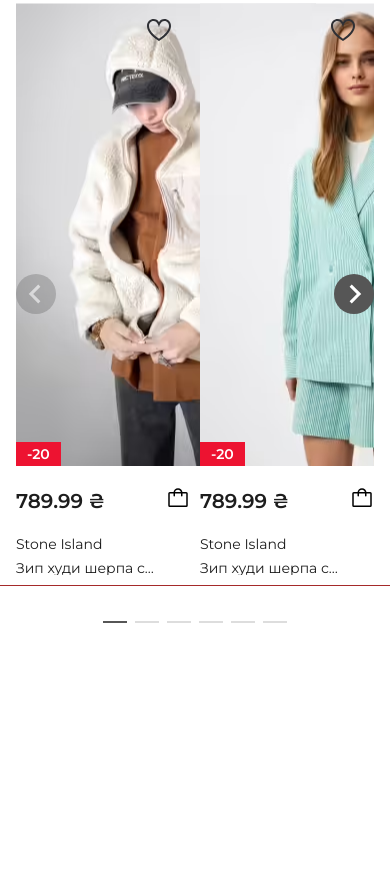
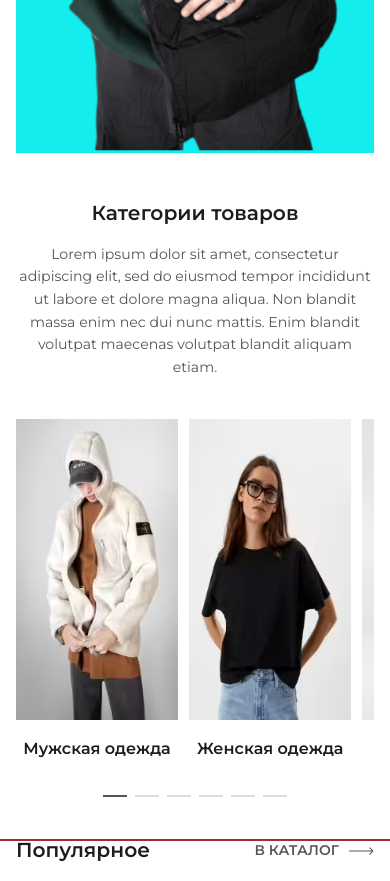
Before and after one commit to Larukhina-Tatiana/IMO, a website: page index.html in a window 390 px wide. Shown: the part 1119-2000 px from the top of the page. Before the commit the page ends 1744 px from the top, so only its background shows below. Drawn offline with nearby package versions, Linux system fonts and the light colour scheme.

Commit message:
закончена sale

```diff
--- a/index.html
+++ b/index.html
@@ -1280,7 +1280,7 @@
       </div>
     </section>
 
-    <!-- <div class="tabs section">
+    <div class="tabs section">
       <div class="container">
         <div class="tabs__overflow tabs-wrapper">
           <div class="categories__tabs mobile-overflow flex">
@@ -1502,6 +1502,8 @@
         </div>
       </div>
     </section>
+
+
     <section class="popular container section">
       <div class="popular__inner">
         <div class="popular__content flex">
@@ -1838,15 +1840,14 @@
               </li>
             </ul>
           </div>
-
-
         </div>
       </div>
-    </section>-->
+    </section>
+
+
     <section class="current section container">
       <h2 class="current__title section__title">Актуальное</h2>
       <div class="current__inner">
-
         <ul class="current__list">
           <li class="current__item">
             <a class="current__link" href="#">
@@ -1885,7 +1886,6 @@
             <a class="current__link-trend" href="#">Все еще в тренде</a>
           </li>
         </ul>
-
         <div class="current__slider-box swiper">
           <div class="swiper-wrapper">
 
@@ -1957,7 +1957,7 @@
           <a class="popular__link link__catalog link" href="">В каталог</a>
         </div>
 
-        <div class="splide1 splide" aria-label="Basic Structure Example">
+        <div class="splide2 splide" aria-label="Basic Structure Example">
           <div class="splide__track">
             <ul class="popular__slider slider__list splide__list">
               <li class="splide__slide">
--- a/js/main.js
+++ b/js/main.js
@@ -56,50 +56,71 @@
   },
 });
 
-// // ! Tabs
-// $(".tabs__link").on("click", function (e) {
-//   e.preventDefault();
+// ! Tabs
+$(".tabs__link").on("click", function (e) {
+  e.preventDefault();
 
-//   $($(this).siblings()).removeClass("tabs__link--active");
+  $($(this).siblings()).removeClass("tabs__link--active");
 
-//   $($(this).closest(".tabs-wrapper").siblings().find("li")).removeClass(
-//     "tabs__content--active"
-//   );
+  $($(this).closest(".tabs-wrapper").siblings().find("li")).removeClass(
+    "tabs__content--active"
+  );
 
-//   $(this).addClass("tabs__link--active");
-//   $($(this).attr("href")).addClass("tabs__content--active");
-// });
+  $(this).addClass("tabs__link--active");
+  $($(this).attr("href")).addClass("tabs__content--active");
+});
 
-// // Иконка фаворит становиться залитой
-// $(".card-product__favorite").on("click", function () {
-//   $(this).toggleClass("card-product__favorite--active");
-// });
+// Иконка фаворит становиться залитой
+$(".card-product__favorite").on("click", function () {
+  $(this).toggleClass("card-product__favorite--active");
+});
 
-// var mySlider = new Splide(".splide", {
-//   perPage: 4,
-//   arrows: false,
-//   gap: "20px",
-//   breakpoints: {
-//     1199: {
-//       perPage: 3,
-//       gap: "20px",
-//       // height: "6rem",
-//     },
-//     684: {
-//       perPage: 2,
-//       gap: "20px",
-//       // height: "6rem",
-//     },
-//     480: {
-//       perPage: 1,
-//       gap: ".7rem",
-//       height: "6rem",
-//     },
-//   },
-// });
-// mySlider.mount();
+var mySlider = new Splide(".splide", {
+  perPage: 4,
+  arrows: false,
+  gap: "20px",
+  breakpoints: {
+    1199: {
+      perPage: 3,
+      gap: "20px",
+      // height: "6rem",
+    },
+    684: {
+      perPage: 2,
+      gap: "20px",
+      // height: "6rem",
+    },
+    480: {
+      perPage: 1,
+      gap: ".7rem",
+      height: "6rem",
+    },
+  },
+});
+mySlider.mount();
 
 var mySlider1 = new Splide(".splide1", {
+  perPage: 4,
+  arrows: true,
+  gap: "30px",
+  breakpoints: {
+    1199: {
+      perPage: 3,
+      gap: "20px",
+    },
+    768: {
+      perPage: 2,
+      gap: "10px",
+    },
+    // 480: {
+    //   perPage: 1,
+    //   gap: ".7rem",
+    //   height: "6rem",
+    // },
+  },
+});
+mySlider1.mount();
+var mySlider2 = new Splide(".splide2", {
   perPage: 4,
   arrows: true,
   gap: "30px",
@@ -119,7 +140,7 @@
     // },
   },
 });
-mySlider1.mount();
+mySlider2.mount();
 
 var swiperTvo = new Swiper(".current__slider-box", {
   slidesPerView: 1,
--- a/scss/components/_card-product.scss
+++ b/scss/components/_card-product.scss
@@ -53,7 +53,8 @@
   &__image-cover {
     position: relative;
     overflow: hidden;
-    width: rem(300);
+    // width: rem(300);
+    width: 100%;
     height: rem(463);
     object-fit: cover;
   }
@@ -174,6 +175,13 @@
   //     }
   //   }
   // }
+
+  @media screen and (width < 768.99px) {
+    &__image-cover {
+      width: clamp(10.125rem, 2.107rem + 34.67vw, 18.75rem);
+      height: clamp(16.125rem, 4.214rem + 51.51vw, 28.938rem);
+    }
+  }
 }
 
 
--- a/scss/components/_current.scss
+++ b/scss/components/_current.scss
@@ -60,7 +60,7 @@
 
   @media screen and (width < 1024.99px) {
     &.container {
-      padding: 0 rem(15);
+      padding: 0 rem(15) rem(80) 0;
     }
 
     &__inner {
--- a/scss/components/_product-category.scss
+++ b/scss/components/_product-category.scss
@@ -28,7 +28,6 @@
 
   &__content {
     max-width: rem(740);
-    // width: clamp(21.438rem, 11.459rem + 43.15vw, 46.25rem);
     margin-bottom: rem(40);
   }
 
@@ -48,7 +47,10 @@
     }
 
     &__content {
+      position: relative;
       order: -1;
+      margin-right: auto;
+      margin-left: auto;
     }
   }
 
```
Also changed, not shown: scss/style.css, 1 other file.
